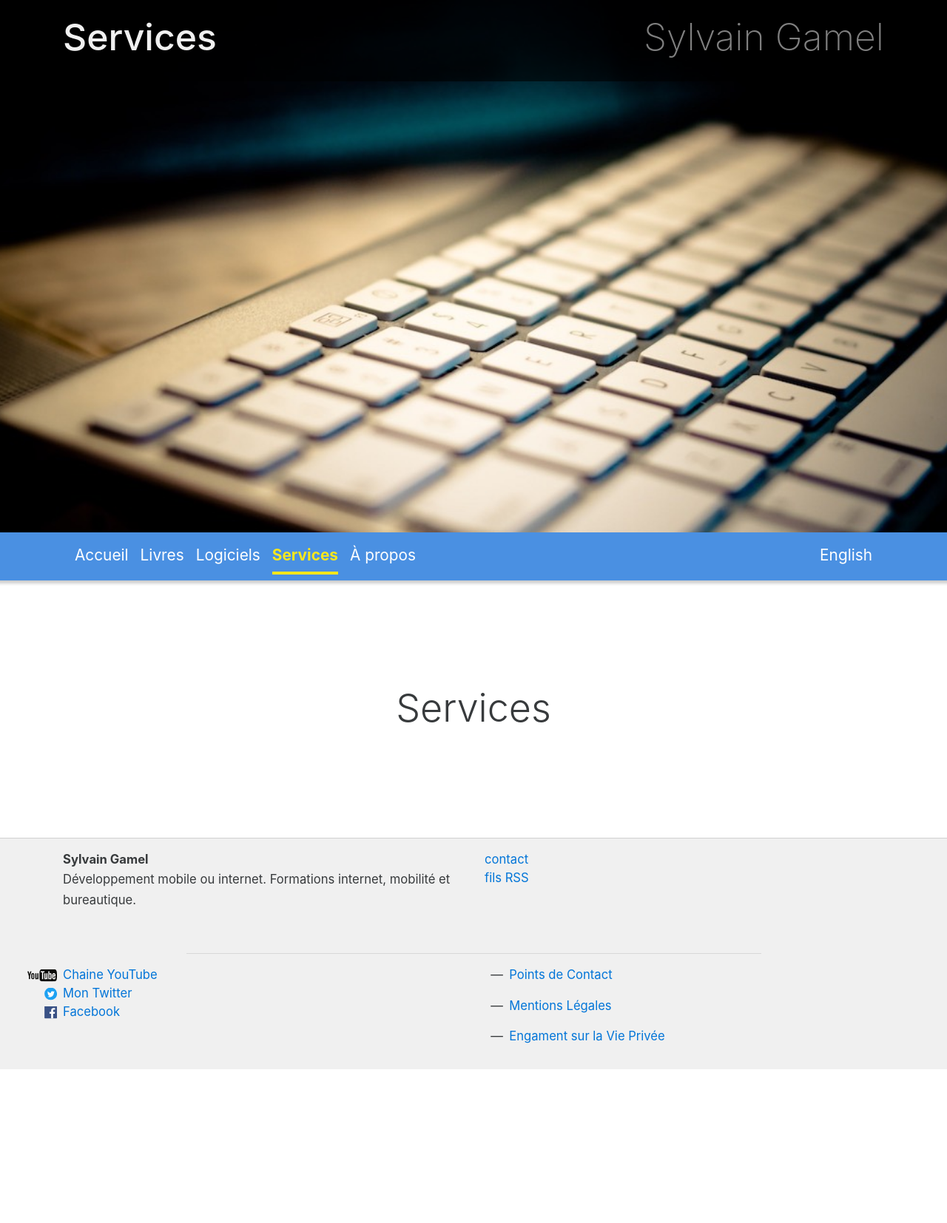
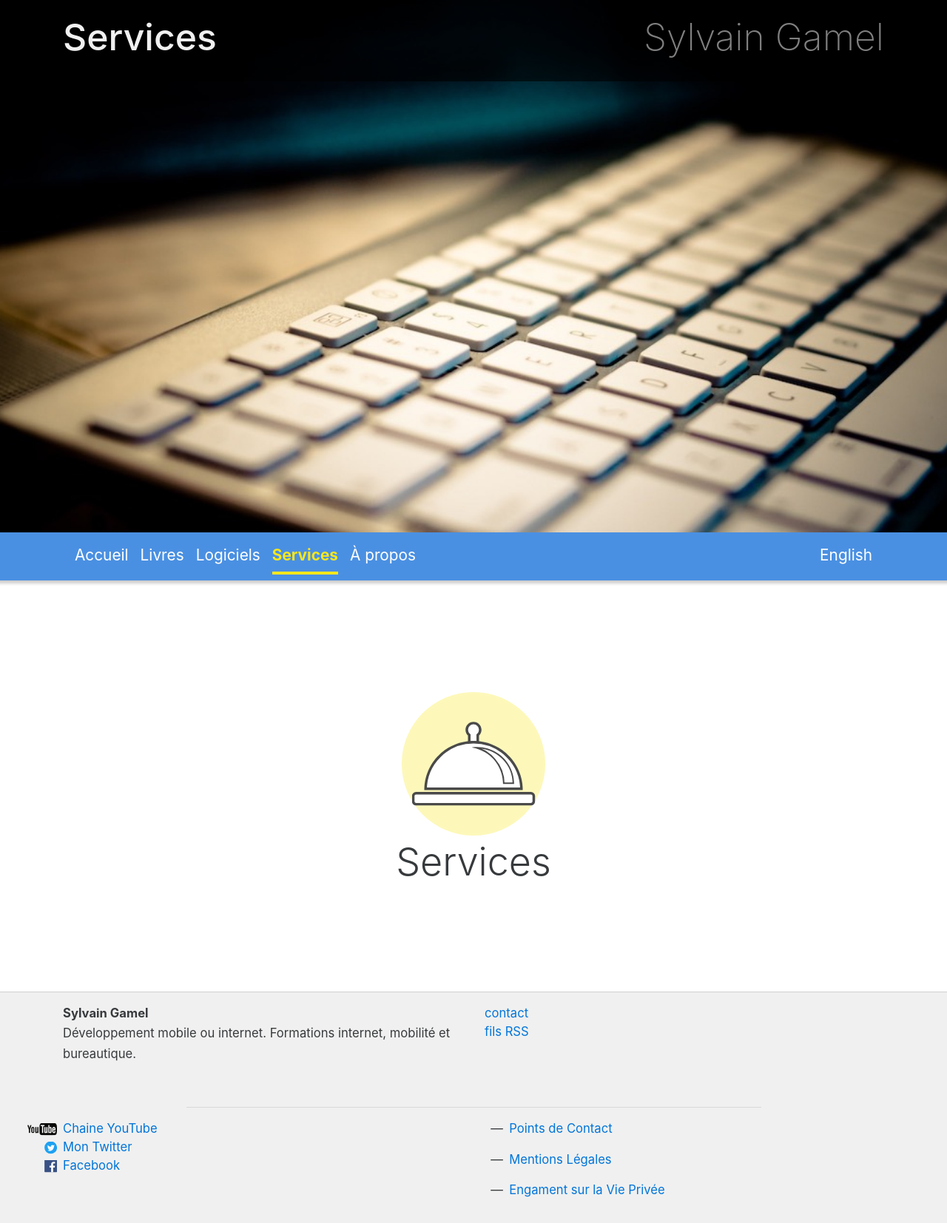
Before and after one commit to Sylvain-Gamel-fr/Sylvain-Gamel-fr.github.io, a Jekyll site: the page built from fr/services/index.md, in a window 1280 px wide. Shown: the whole page at 74% size. Built offline with Jekyll 4.4.1, drawn with Linux system fonts in a browser that asks for light colours; before the commit the page ends 1446 px from its top, so only the background shows below that.

Commit message:
New icon for services section and blog-to-come

```diff
--- a/fr/services/index.md
+++ b/fr/services/index.md
@@ -6,4 +6,5 @@ subcategory: services
 lang: "fr"
 order: 3
 permalink: /fr/services/
+logoImage: "/images/picto/section-services.svg"
 ---
```
Also changed, not shown: images/picto/section-blog.svg (added), images/picto/section-services.svg (added).
